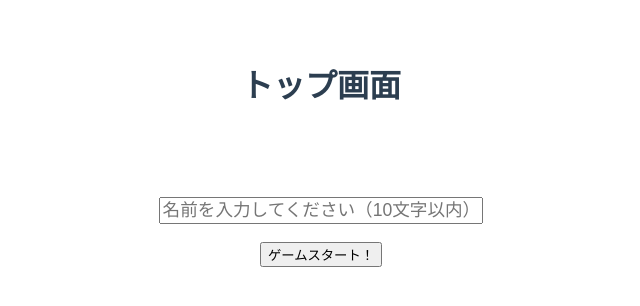
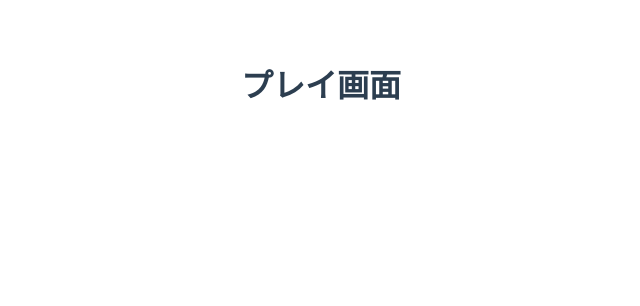
Before and after one commit to msgyu/vue-tetris, a Vue app: page /play in a window 1280 px wide. Shown: the top 306 px of the page, without its empty margins (319-959 px from the left). Built offline with nearby package versions, Linux system fonts and the light colour scheme.

Commit message:
App.vueに<router-view>追加

```diff
--- a/src/App.vue
+++ b/src/App.vue
@@ -1,9 +1,8 @@
  <script setup lang="ts">
- import TopPage from "./pages/TopPage.vue";
  </script>
 
  <template>
-   <TopPage />
+   <router-view />
  </template>
 
  <style>
```
